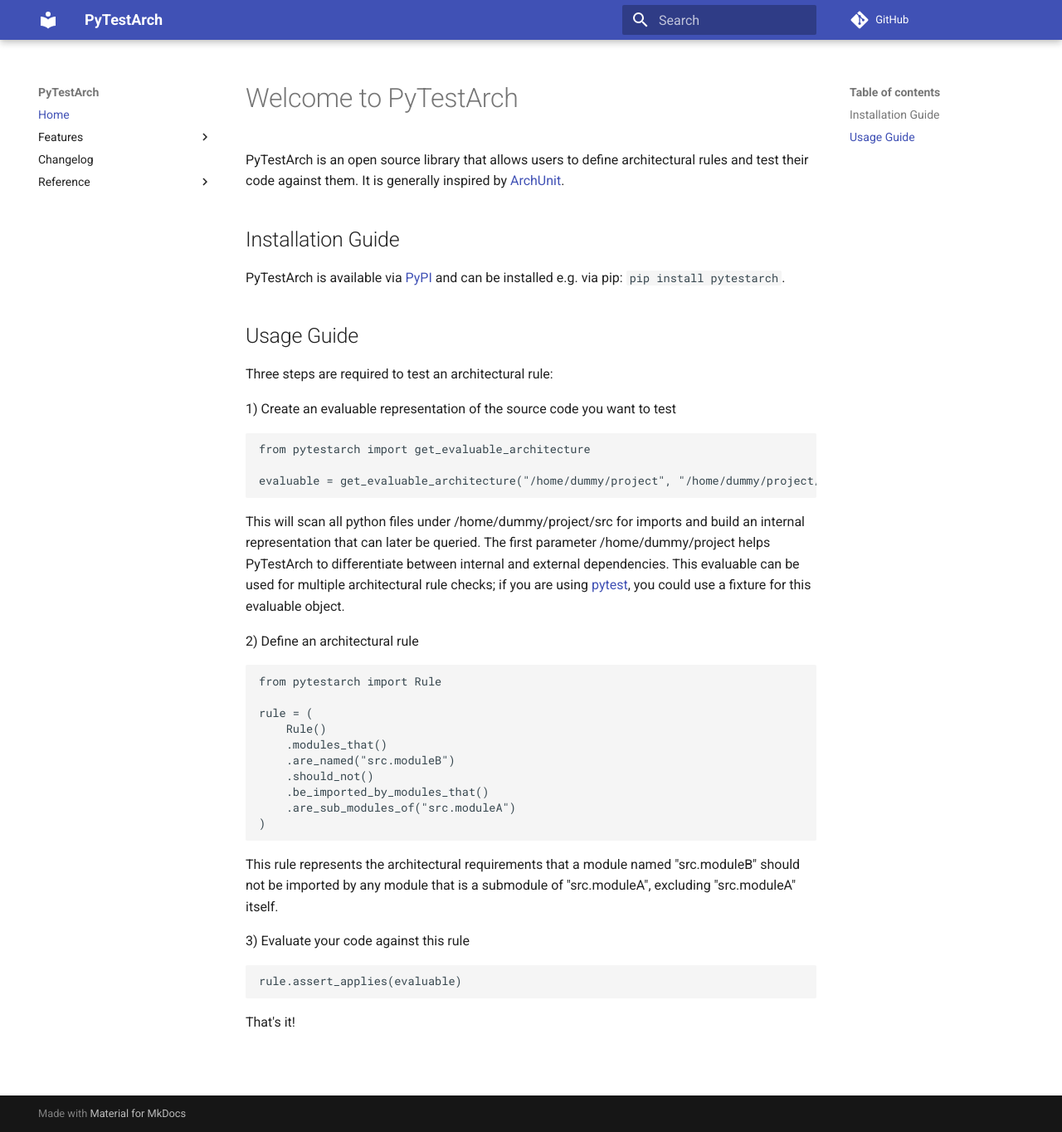
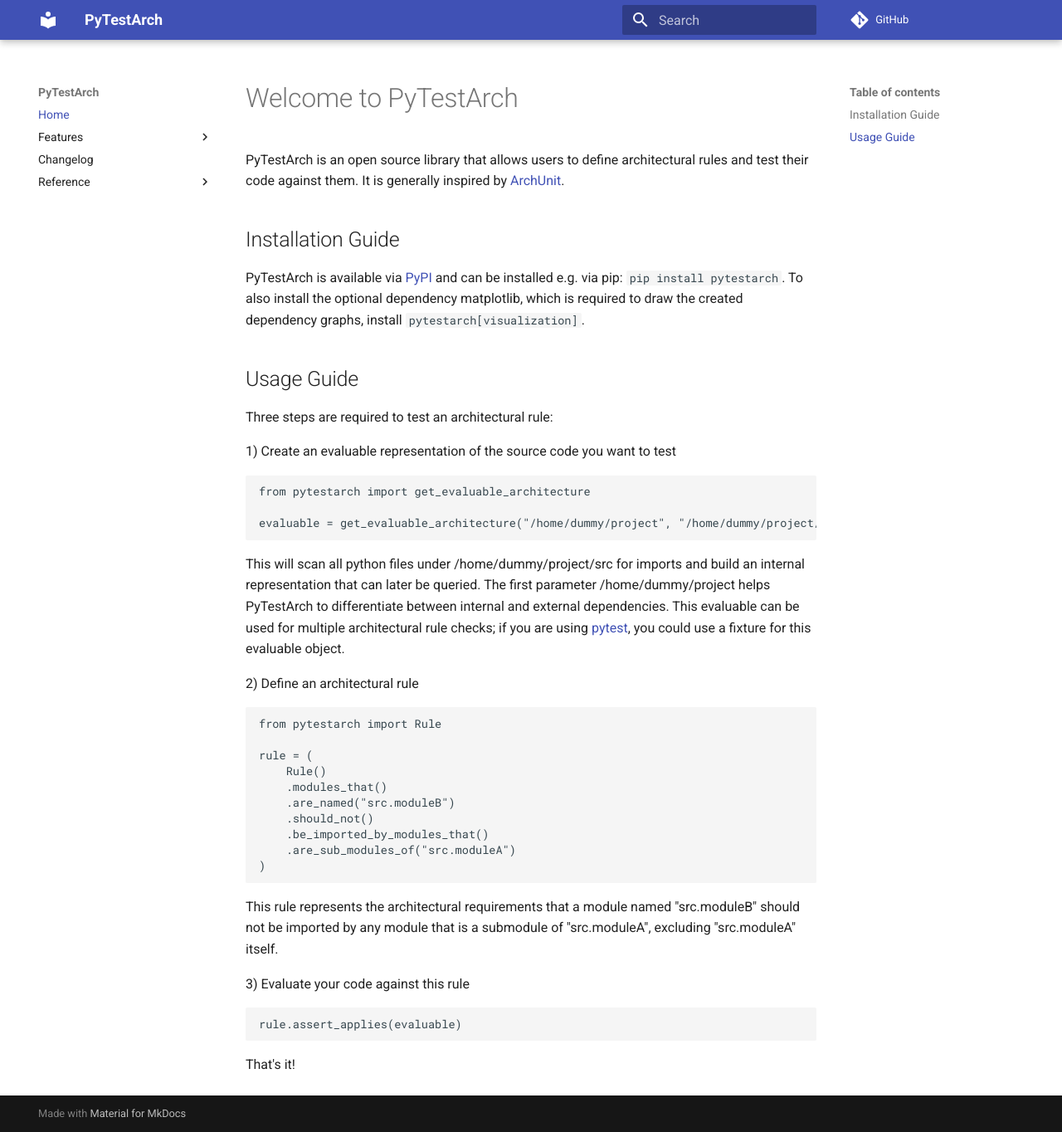
Before and after one commit to zyskarch/pytestarch, an MkDocs documentation site: the page built from docs/index.md, in a window 1280 px wide and 1364 px high. Shown: the whole window at 83% size. Built offline with MkDocs 1.6.1 and Material for MkDocs 9.7.7, drawn with Linux system fonts in a browser that asks for light colours; comment, search, counter and statistics services are not loaded.

Commit message:
Environment: Include matplotlib only as an optional dependency.
It is not required for the core functionality.

```diff
--- a/docs/index.md
+++ b/docs/index.md
@@ -4,7 +4,8 @@
 generally inspired by [ArchUnit](https://www.archunit.org/).
 
 ## Installation Guide
-PyTestArch is available via [PyPI](https://pypi.org/project/pytestarch/) and can be installed e.g. via pip: `pip install pytestarch`.
+PyTestArch is available via [PyPI](https://pypi.org/project/pytestarch/) and can be installed e.g. via pip: `pip install pytestarch`. To also install the
+optional dependency matplotlib, which is required to draw the created dependency graphs, install `pytestarch[visualization]`.
 
 ## Usage Guide
 Three steps are required to test an architectural rule:
```
Also changed, not shown: README.md (+2 -1 lines), docs/changelog.md (+5 -0 lines), docs/features/visualization.md (+1 -1 lines), pyproject.toml (+5 -2 lines), 2 other files.
